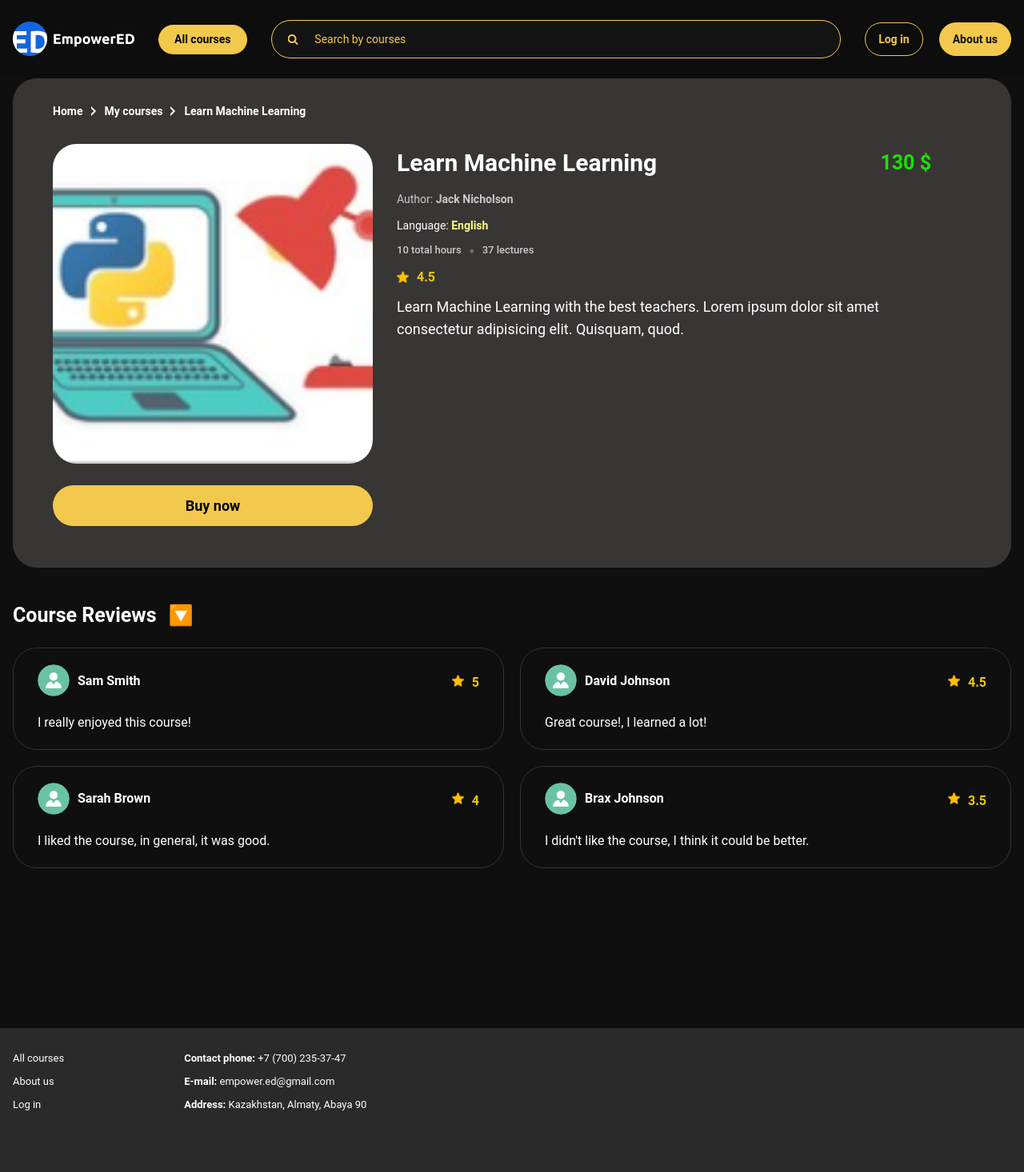
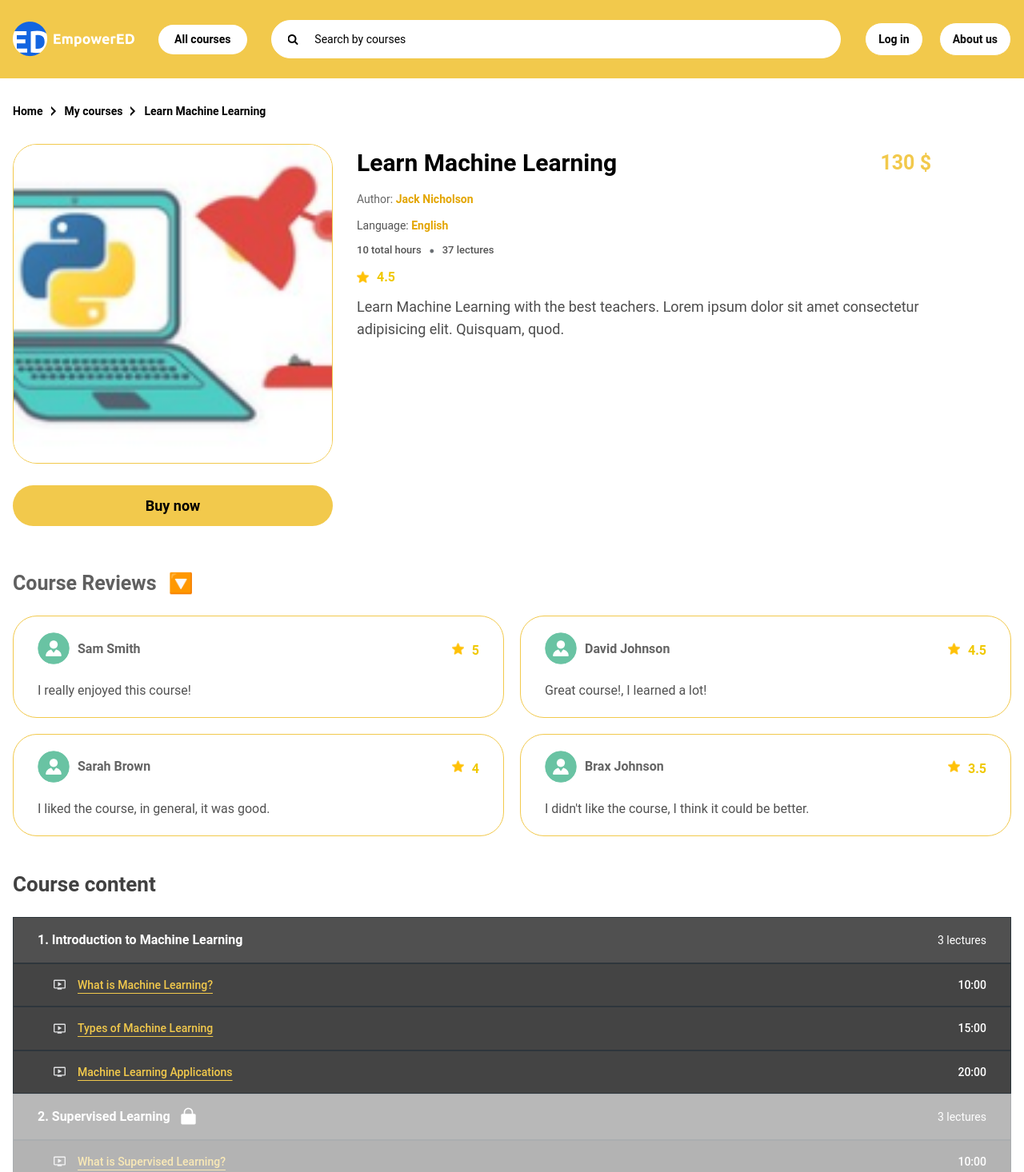
Before and after one commit to arealxd/empowered, a Vue app: page /details/1/1 in a window 1280 px wide. Shown: the top 1466 px of the page at 80% size. Built offline with nearby package versions, Linux system fonts and the light colour scheme.

Commit message:
feat: light theme

```diff
--- a/src/assets/base.css
+++ b/src/assets/base.css
@@ -66,7 +66,7 @@ input::placeholder {
 body {
   min-height: 100vh;
   color: var(--color-text);
-  background: var(--color-background);
+  background: #fff;
   transition: color 0.5s, background-color 0.5s;
   line-height: 1.6;
   font-family: 'Roboto', sans-serif;
--- a/src/components/HeaderC.vue
+++ b/src/components/HeaderC.vue
@@ -115,14 +115,14 @@ addLocalToGlobal()
 
 <style scoped lang="scss">
 .full-header-bg {
-  background: #0d0d0d;
+  background: #F2C94C;
   width: 100%;
 }
 .header {
   display: flex;
   align-items: center;
   padding: 25px 0;
-  background: #0d0d0d;
+  background: #F2C94C;
 }
 .header__logo {
   cursor: pointer;
@@ -132,12 +132,12 @@ addLocalToGlobal()
   }
 }
 .header__my-courses {
-  color: #000000;
+  color: #000;
   font-weight: 700;
   font-size: 14px;
   line-height: 17px;
   padding: 10px 20px;
-  background: #F2C94C;
+  background: #fff;
   border-radius: 30px;
   transition: all 0.3s ease;
   margin: 0 30px;
@@ -150,26 +150,28 @@ addLocalToGlobal()
 }
 .header__search {
   font-family: 'Roboto', FontAwesome;
-  color: #F2C94C;
+  color: #000;
   padding: 15px 20px;
-  background: #131313;
-  border: 1px solid #F2C94C;
+  background: #fff;
+  border: 1px solid #fff;
   border-radius: 9999px;
-  font-weight: 400;
+  font-weight: 600;
   font-size: 14px;
   width: 100%;
 }
 .header__search::placeholder {
-  color: #F2C94C;
+  color: #000;
   font-weight: 400;
   font-size: 14px;
 }
 .header__profile {
   margin: 0;
   cursor: pointer;
-  filter: brightness(0) saturate(100%) invert(96%) sepia(56%) saturate(5110%) hue-rotate(320deg) brightness(103%) contrast(90%);
+  transition: all 0.3s ease;
+  scale: 1.2;
+  filter: brightness(0) saturate(100%) invert(100%) sepia(100%) saturate(0%) hue-rotate(360deg) brightness(103%) contrast(104%);
   &:hover {
-    filter: brightness(0) saturate(100%) invert(91%) sepia(99%) saturate(4509%) hue-rotate(355deg) brightness(99%) contrast(110%);
+    scale: 1.4;
   }
 }
 .profile-popup {
@@ -276,40 +278,40 @@ hr {
 }
 .header__login,
 .header__signup {
-  color: #F2C94C;
+  color: #000;
   font-weight: 700;
   font-size: 14px;
   padding: 12px 16px;
   border: 1px solid #F2C94C;
   border-radius: 30px;
-  background: #0d0d0d;
+  background: #ffffff;
   transition: all 0.3s ease;
   white-space: nowrap;
 }
 .header__login:hover,
 .header__signup:hover {
-  background: #F2C94C;
-  color: #0d0d0d;
+  background: #226aff;
+  color: #fff;
 }
 .header__auth-active {
   font-weight: 700;
   font-size: 14px;
   color: #0d0d0d;
   padding: 12px 16px;
-  background: #F2C94C;
+  background: #fff;
   border-radius: 30px;
   white-space: nowrap;
 }
 
 .header__my-courses:hover {
-  background: #fff600;
+  background: #226aff;
+  color: #fff;
 }
 .about {
   margin-left: 20px;
 }
 .about:hover {
-  background: #fff600;
-  border: 1px solid #fff600;
-  color: #000;
+  background: #226aff;
+  color: #fff;
 }
 </style>
--- a/src/views/AboutView.vue
+++ b/src/views/AboutView.vue
@@ -58,7 +58,7 @@ window.scrollTo(0, 0)
 <style scoped lang="scss">
 .about {
   padding: 40px 60px 40px 100px;
-  background: #383535;
+  background: #d5d5d5;
   border-radius: 24.6857px;
   display: flex;
   align-items: center;
@@ -68,7 +68,7 @@ window.scrollTo(0, 0)
     font-weight: 400;
     font-size: 40px;
     line-height: normal;
-    color: #ffffff;
+    color: #b07c00;
     @media (max-width: 1000px) {
       font-size: 30px;
     }
@@ -116,7 +116,7 @@ window.scrollTo(0, 0)
     font-weight: 700;
     font-size: 45px;
     line-height: 1;
-    color: #F2C94C;
+    color: #ffbe00;
     max-width: 700px;
     text-align: center;
   }
@@ -124,7 +124,7 @@ window.scrollTo(0, 0)
     font-weight: 400;
     font-size: 20px;
     line-height: 28px;
-    color: #dddddd;
+    color: #8f8f8f;
     max-width: 662px;
     margin-top: 15px;
     margin-bottom: 25px;
@@ -148,7 +148,7 @@ window.scrollTo(0, 0)
   }
 }
 .facts {
-  background: rgb(0, 12, 84);
+  background: rgb(136, 108, 32);
   padding: 100px 0;
   .facts__container {
     display: flex;
--- a/src/views/DetailsView.vue
+++ b/src/views/DetailsView.vue
@@ -113,7 +113,10 @@ const postReview = () => {
 
 window.scrollTo(0, 0)
 
-const videoPopupShown = (index1: number, index2: number) => {
+const videoPopupShown = (index1: number, index2: number, index3: number) => {
+  if (!buyed.value && index3 !== 1) {
+    return
+  }
   showPopup.value = true
   globalStore.videoPopup = true
   videoIndexFirst.value = index1
@@ -323,14 +326,20 @@ const closePopup = () => {
         </div>
         </TransitionGroup>
       </div>
-      <p class="content__title" v-if="buyed">Course content</p>
-      <div v-if="buyed">
+      <p class="content__title">Course content</p>
+      <div class="courses-table">
         <div class="content__section" v-for="(n, index1) in course?.content" :key="index1">
-          <div class="content__section-title">
-            <p>{{ ++index1 }}. {{ n?.title }}</p>
+          <div class="content__section-title" :class="{ 'disabled-courses': !buyed && index1 !== 0}">
+            <div class="section-title-text">
+              <p>{{ ++index1 }}. {{ n?.title }}</p>
+              <img v-if="!buyed && index1 !== 1" src="/img/locked.svg" alt="lock">
+            </div>
             <p>{{ n?.content?.length }} lectures</p>
           </div>
-          <div class="content__section-videos" v-for="(i, index2) in n?.content" :key="index2">
+          <div class="content__section-videos"
+               :class="{ 'disabled-courses': !buyed && index1 !== 1}"
+               v-for="(i, index2) in n?.content"
+               :key="index2">
             <div class="content__section-videos-name">
               <svg
                 width="15"
@@ -344,7 +353,9 @@ const closePopup = () => {
                   fill="#E0E1E3"
                 />
               </svg>
-              <p @click="videoPopupShown(Number(index1), Number(index2))">{{ i?.title }}</p>
+              <p @click="videoPopupShown(Number(index1), Number(index2), index1)">
+                {{ i?.title }}
+              </p>
             </div>
             <p class="content__section-videos-duration">{{ i?.duration }}</p>
             <VideoPopup
@@ -373,17 +384,17 @@ const closePopup = () => {
   input {
     width: 100%;
     border: none;
-    border-bottom: 1px solid #ffffff;
+    border-bottom: 1px solid #000;
     padding: 5px 10px;
     background: transparent;
     outline: none;
-    color: white;
+    color: #000;
     font-weight: 500;
     font-size: 16px;
     max-width: 400px;
   }
   input::placeholder {
-    color: #b3b3b3;
+    color: #676767;
     font-weight: 500;
     font-size: 16px;
   }
@@ -423,12 +434,12 @@ const closePopup = () => {
     width: fit-content;
     cursor: pointer;
     &:hover p {
-      color: #569dff;
+      color: #d0a500;
     }
     p {
       font-weight: 700;
       font-size: 25px;
-      color: #ffffff;
+      color: #606060;
       transition: all 0.3s ease;
     }
   }
@@ -440,7 +451,7 @@ const closePopup = () => {
   }
   .comments__comment {
     padding: 20px 30px;
-    border: 1px solid #2e363c;
+    border: 1px solid #F2C94C;
     border-radius: 30px;
     .comments__comment-header {
       display: flex;
@@ -459,7 +470,7 @@ const closePopup = () => {
         p {
           font-weight: 700;
           font-size: 16px;
-          color: #ffffff;
+          color: #646464;
         }
       }
       .comments__comment-header-rating {
@@ -481,17 +492,17 @@ const closePopup = () => {
     .comments__comment-text {
       font-weight: 400;
       font-size: 16px;
-      color: #ffffff;
+      color: #525252;
     }
   }
 }
 .courses {
-  padding: 30px 0 130px 50px;
+  padding: 30px 0 130px 0;
   display: flex;
   flex-direction: column;
-  background: #383535;
+  background: #fff;
   border-radius: 30px;
-  margin-bottom: 40px;
+  margin-bottom: 0;
 }
 .unset-padding {
   padding-bottom: 50px;
@@ -503,14 +514,18 @@ const closePopup = () => {
   display: flex;
   align-items: center;
   gap: 10px;
+  svg {
+    filter: brightness(0) saturate(100%) invert(0%) sepia(5%) saturate(7481%) hue-rotate(228deg) brightness(106%) contrast(106%);
+  }
   p {
     font-weight: 700;
     font-size: 14px;
     cursor: pointer;
     transition: all 0.3s ease;
+    color: #000;
   }
   p:hover {
-    color: #F2C94C;
+    color: #af8500;
   }
 }
 .courses__preview {
@@ -527,6 +542,11 @@ const closePopup = () => {
       height: 100%;
       object-fit: cover;
       border-radius: 30px;
+      border: 1px solid #F2C94C;
+      transition: all 0.3s ease;
+      &:hover {
+        transform: scale(1.03);
+      }
     }
     .courses__preview-info-btns {
       margin-top: 20px;
@@ -580,13 +600,13 @@ const closePopup = () => {
       .price {
         font-weight: 700;
         font-size: 25px;
-        color: #1ae200;
+        color: #F2C94C;
         white-space: nowrap;
       }
       .your-course {
         font-weight: 600;
         font-size: 16px;
-        color: #fff600;
+        color: #4da400;
         white-space: nowrap;
         text-transform: uppercase;
       }
@@ -594,33 +614,33 @@ const closePopup = () => {
     .courses__preview-info-title {
       font-weight: 700;
       font-size: 30px;
-      color: #ffffff;
+      color: #000000;
     }
     .courses__preview-info-desc {
       font-weight: 400;
       font-size: 18px;
-      color: #ffffff;
+      color: #4d4d4d;
       max-width: 867px;
     }
   }
   .author {
     font-weight: 400;
     font-size: 14px;
-    color: #c9c9c9;
+    color: #676767;
     span {
       font-weight: 700;
       font-size: 14px;
-      color: #c9c9c9;
+      color: #e3a500;
     }
   }
   .language {
     font-weight: 400;
     font-size: 14px;
-    color: #ffffff;
+    color: #545454;
     span {
       font-weight: 700;
       font-size: 14px;
-      color: #fdff87;
+      color: #e3a500;
     }
   }
   .hours {
@@ -630,7 +650,7 @@ const closePopup = () => {
     p {
       font-weight: 500;
       font-size: 13px;
-      color: #cbcbcb;
+      color: #545454;
     }
   }
   .rating {
@@ -674,7 +694,7 @@ const closePopup = () => {
   .content__title {
     font-weight: 700;
     font-size: 26px;
-    color: #F2C94C;
+    color: #414141;
     margin-top: 40px;
     margin-bottom: 20px;
   }
@@ -684,7 +704,7 @@ const closePopup = () => {
   justify-content: space-between;
   align-items: center;
   padding: 15px 30px;
-  background: #131313;
+  background: #505050;
   border: #2e363c 1px solid;
   :nth-child(1) {
     font-weight: 700;
@@ -692,13 +712,28 @@ const closePopup = () => {
     color: #ffffff;
   }
 }
+.section-title-text {
+  display: flex;
+  align-items: center;
+  gap: 10px;
+  img {
+    width: 25px;
+    filter: brightness(0) saturate(100%) invert(99%) sepia(80%) saturate(0%) hue-rotate(178deg) brightness(103%) contrast(100%);
+  }
+}
+.disabled-courses {
+  opacity: 0.4;
+  cursor: not-allowed !important;
+  pointer-events: none;
+  user-select: none;
+}
 .content__section-videos {
   display: flex;
   align-items: center;
   justify-content: space-between;
   gap: 10px;
   padding: 15px 30px;
-  background: #000000;
+  background: #444444;
   border: #2e363c 1px solid;
   .content__section-videos-name {
     display: flex;
@@ -719,7 +754,7 @@ const closePopup = () => {
     color: #ffffff;
   }
   .content__section-videos-duration {
-    color: #9a9a9a;
+    color: #fff;
     font-weight: 500;
     font-size: 14px;
   }
@@ -746,12 +781,12 @@ const closePopup = () => {
     .buy-form__cvv {
       width: 100%;
       border: none;
-      border-bottom: 1px solid #ffffff;
+      border-bottom: 1px solid #2f2f2f;
       padding: 5px 10px;
       background: transparent;
       outline: none;
       margin: 0 auto;
-      color: white;
+      color: #000000;
       font-weight: 500;
       font-size: 16px;
     }
@@ -762,12 +797,16 @@ const closePopup = () => {
       width: 30%;
     }
     input::placeholder {
-      color: #b3b3b3;
+      color: #4b4b4b;
       font-weight: 500;
       font-size: 16px;
     }
     img {
       width: 130px;
+      border: none;
+      &:hover {
+        transform: none;
+      }
     }
     .owner {
       text-transform: uppercase;
--- a/src/views/EditProfileView.vue
+++ b/src/views/EditProfileView.vue
@@ -153,7 +153,7 @@ window.scrollTo({
     margin: 0 auto;
     font-weight: 700;
     font-size: 40px;
-    color: #ffffff;
+    color: #525252;
   }
 }
 .edit-form {
@@ -198,7 +198,7 @@ window.scrollTo({
   p {
     font-weight: 500;
     font-size: 17px;
-    color: #ffffff;
+    color: #3a3a3a;
   }
   input {
     width: 100%;
--- a/src/views/MyCoursesView.vue
+++ b/src/views/MyCoursesView.vue
@@ -72,10 +72,11 @@ window.scrollTo(0, 0)
 .courses {
   display: flex;
   flex-direction: column;
+  margin-top: 15px;
   p {
     font-weight: 700;
     font-size: 35px;
-    color: #ffffff;
+    color: #505050;
   }
 }
 .courses__content {
@@ -94,7 +95,7 @@ window.scrollTo(0, 0)
   p {
     font-weight: 700;
     font-size: 22px;
-    color: #bdbdbd;
+    color: #5e5e5e;
   }
   img {
     max-width: 180px;
@@ -110,14 +111,15 @@ window.scrollTo(0, 0)
     cursor: pointer;
     display: flex;
     gap: 15px;
+    transition: all 0.3s ease;
     &:hover {
-      -webkit-filter: drop-shadow(0px 0px 5px #fff);
-      filter: drop-shadow(0px 0px 5px #fff);
+      transform: scale(1.03);
     }
     img {
       width: 260px;
       height: 170px;
       border-radius: 10px;
+      border: 1px solid #F2C94C;
     }
     .course__info {
       display: flex;
@@ -126,18 +128,18 @@ window.scrollTo(0, 0)
       .course__info-name {
         font-weight: 700;
         font-size: 20px;
-        color: #ffffff;
+        color: #4b4b4b;
       }
       .course__info-description {
         font-weight: 400;
         font-size: 14px;
-        color: #ffffff;
+        color: #646464;
         max-width: 650px;
       }
       .course__info-author {
-        font-weight: 400;
+        font-weight: 600;
         font-size: 12px;
-        color: #6a6f73;
+        color: #eca900;
       }
       .course__info-rating {
         display: flex;
@@ -146,6 +148,7 @@ window.scrollTo(0, 0)
         img {
           width: 15px;
           height: 15px;
+          border: none;
         }
         p {
           font-weight: 700;
@@ -160,7 +163,7 @@ window.scrollTo(0, 0)
         p {
           font-weight: 400;
           font-size: 12px;
-          color: #6a6f73;
+          color: #494949;
         }
       }
     }
```
Also changed, not shown: src/components/LoginC.vue (+8 -8 lines), src/components/SignupC.vue (+7 -7 lines), src/views/CoursesView.vue (+12 -8 lines), src/views/HomeView.vue (+14 -14 lines), public/img/locked.svg (added).
